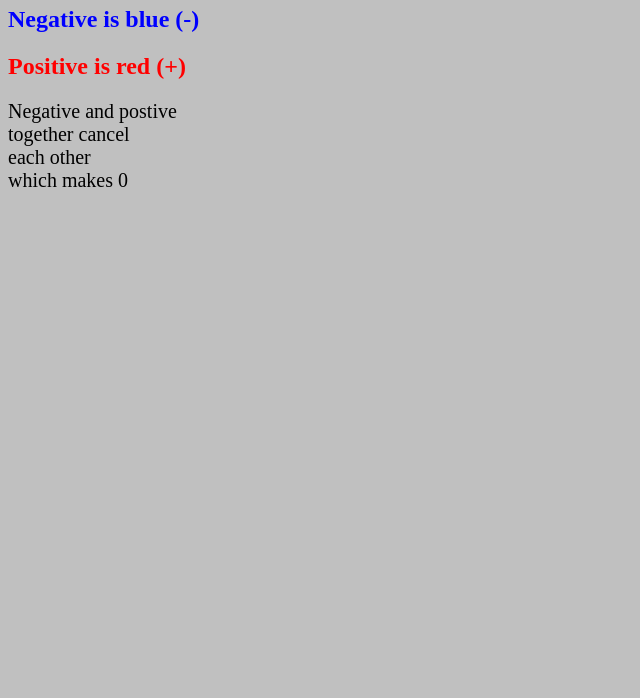
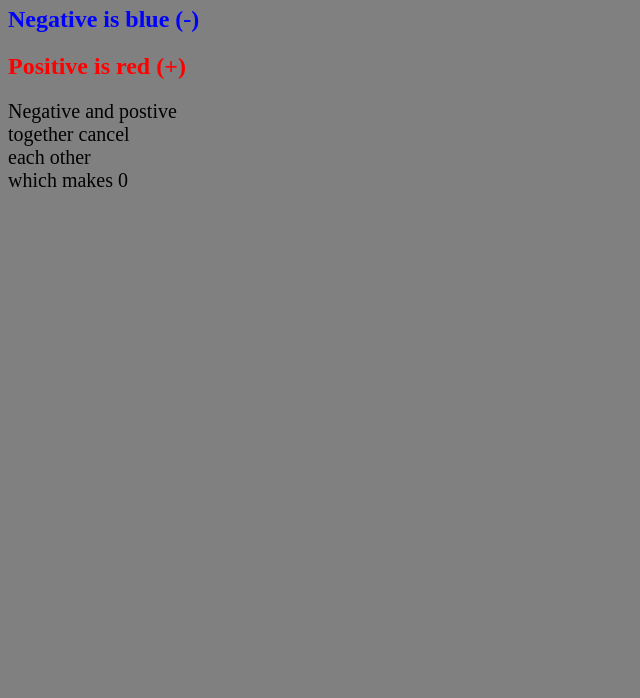
Before and after one commit to dbcalitis/ICS2OR-Unit-0-05, a plain HTML site: page index.html in a window 1280 px wide. Shown: the part 102-800 px from the top of the page, without its empty margins (0-640 px from the left). Drawn offline with Linux system fonts and the light colour scheme.

Commit message:
Updated index.html

```diff
--- a/index.html
+++ b/index.html
@@ -8,7 +8,7 @@
   <meta name="viewport" content="width=device-width, initial-scale=1.0"
     <title>Negative and Positive</title>
   </head>
-  <body style="background-color:silver;">
+  <body style="background-color:gray;">
     <h1 style="font-size:200%; color:white; font-family:candara;">Integers</h1>
     <h2 style="color:blue;">Negative is blue (-)</h2>
     <h2 style="color:red;">Positive is red (+)</h2>
```
